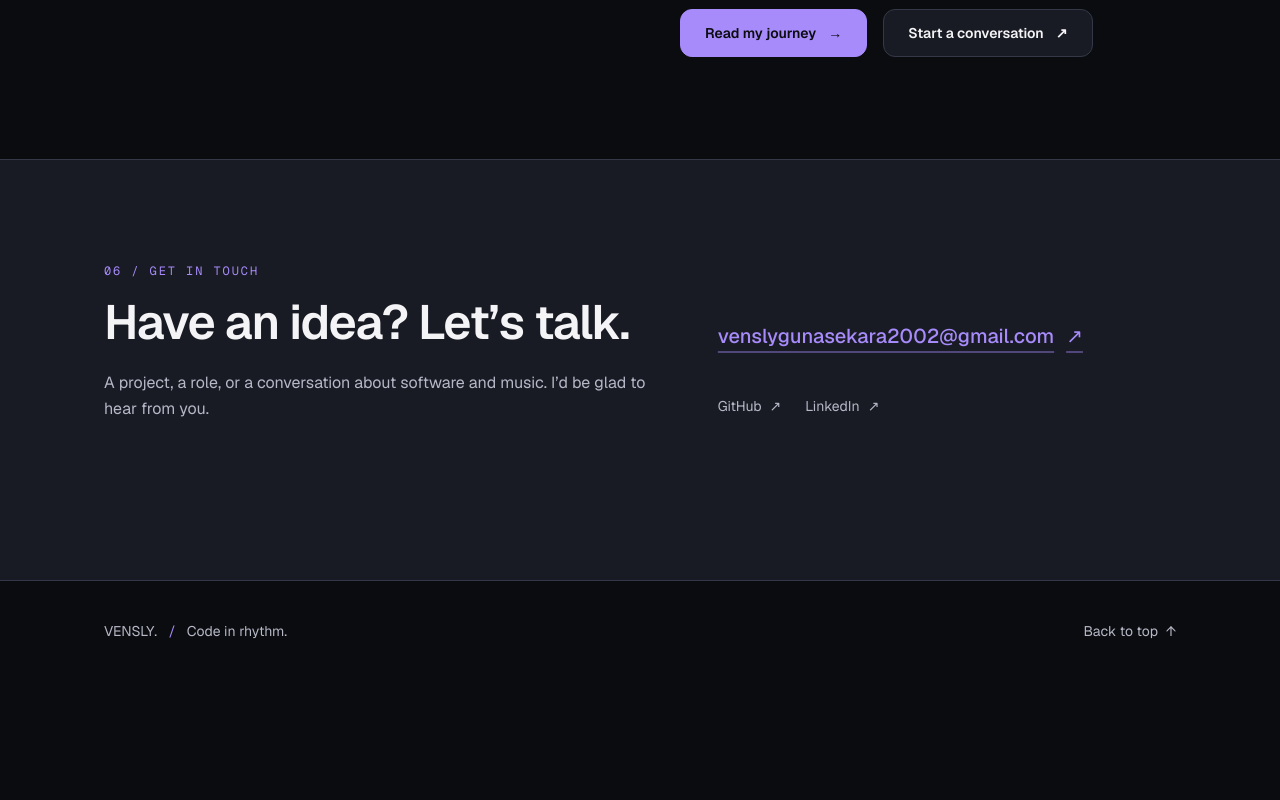
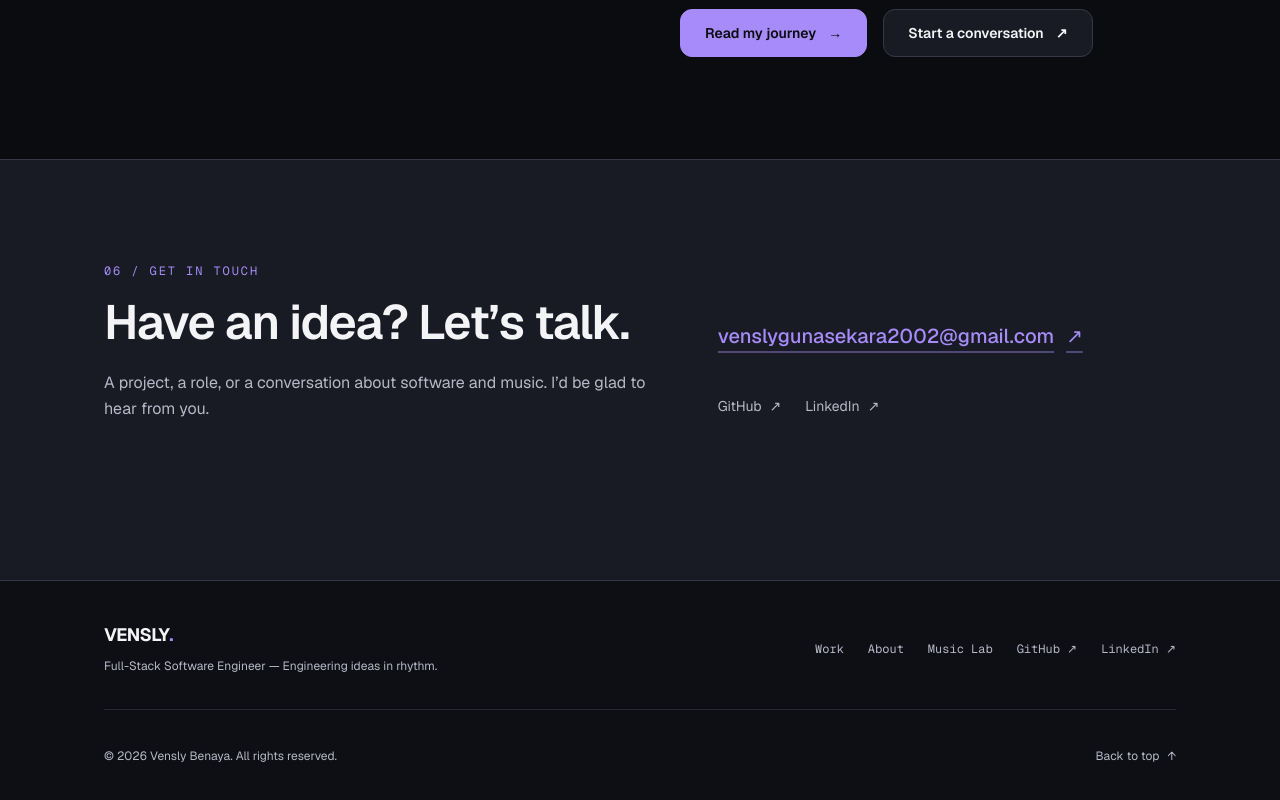
Before and after one commit to venslyg/portfolio-new, a Next.js app: page / in a window 1280 px wide. Shown: the part 4145-4945 px from the top of the page. Before the commit the page ends 4826 px from the top, so only its background shows below. Built offline with nearby package versions, Linux system fonts and the light colour scheme; no server answers.

Commit message:
feat: add layout components, SEO configuration, and development roadmap

```diff
--- a/development-roadmap/development-roadmap.md
+++ b/development-roadmap/development-roadmap.md
@@ -2,7 +2,7 @@ VENSLY. — Code in Rhythm
 Project: Vensly Benaya's interactive developer portfolio
 Product direction: Professional full-stack engineering meets music and 3D interaction
 Stack: Next.js App Router, TypeScript, Tailwind CSS, Three.js / React Three Fiber, Vercel
-Status: Phase 4 implemented and verified locally; 3D floating synthesizer with progressive WebGL fallback and Web Audio integrated. Vercel remains deferred. Phase 5 awaits approval.
+Status: Phase 5 implemented and verified locally; production quality, SEO, sitemap, robots, OpenGraph, accessibility, and mobile audits passed. Phase 6 (Vercel Release) ready for approval.
 Last updated: 2026-10-27
 
 1. Mission and release strategy
@@ -220,14 +220,14 @@ PHASE 5 — Frontend production quality
 Goal: make the entire frontend trustworthy, performant and accessible.
 
 Tasks
-- [ ] Mobile responsiveness and real-device checks; no overflow, clipped cards or unusable nav.
-- [ ] Accessibility pass: landmarks, headings, links, focus states, alt text, contrast, reduced motion, screen-reader labels.
-- [ ] Performance pass: optimize images, fonts, 3D asset size, lazy-loading and unnecessary client bundles.
-- [ ] Add metadata, Open Graph image, canonical domain settings when known, robots.txt and sitemap where appropriate.
-- [ ] Add favicon, footer details and polished 404.
-- [ ] Run lint, typecheck, build, and a manual smoke-test matrix (Chrome, Firefox/Safari where available, desktop/mobile).
-- [ ] Add focused automated tests if beneficial (e.g., navigation and route smoke tests); do not install a full test stack without need.
-- [ ] Verify the site with JavaScript/3D reduced or disabled as applicable.
+- [x] Mobile responsiveness and real-device checks; no overflow, clipped cards or unusable nav.
+- [x] Accessibility pass: landmarks, headings, links, focus states, alt text, contrast, reduced motion, screen-reader labels.
+- [x] Performance pass: optimize images, fonts, 3D asset size, lazy-loading and unnecessary client bundles.
+- [x] Add metadata, Open Graph image, canonical domain settings when known, robots.txt and sitemap where appropriate.
+- [x] Add favicon, footer details and polished 404.
+- [x] Run lint, typecheck, build, and a manual smoke-test matrix (Chrome, Firefox/Safari where available, desktop/mobile).
+- [x] Add focused automated tests if beneficial (e.g., navigation and route smoke tests); do not install a full test stack without need.
+- [x] Verify the site with JavaScript/3D reduced or disabled as applicable.
 Deliverables: release candidate; documented known limitations and test results.
 
 Acceptance gate: no major accessibility issues, broken links, console errors or broken layouts; key pages load promptly on mobile; production build is green.
--- a/src/app/layout.tsx
+++ b/src/app/layout.tsx
@@ -15,12 +15,47 @@ const geistMono = Geist_Mono({
 });
 
 export const metadata: Metadata = {
+  metadataBase: new URL(process.env.NEXT_PUBLIC_SITE_URL || 'https://vensly.dev'),
   title: {
     default: 'VENSLY. — Engineering ideas in rhythm',
     template: '%s | VENSLY.',
   },
   description:
     "Vensly Benaya's developer portfolio. Full-stack software engineering, thoughtful interfaces, and creative explorations inspired by music.",
+  keywords: [
+    'Vensly Benaya',
+    'Full-Stack Software Engineer',
+    'Angular',
+    'Spring Boot',
+    'Flutter',
+    'React',
+    'Next.js',
+    'TypeScript',
+    'Creative Technologist',
+    'Web Audio',
+  ],
+  authors: [{ name: 'Vensly Benaya', url: 'https://github.com/venslyg' }],
+  creator: 'Vensly Benaya',
+  openGraph: {
+    type: 'website',
+    locale: 'en_US',
+    url: '/',
+    siteName: 'VENSLY. — Portfolio',
+    title: 'VENSLY. — Engineering ideas in rhythm',
+    description:
+      "Full-stack software engineer crafting thoughtful web applications, cross-platform mobile tools, and creative music experiments.",
+  },
+  twitter: {
+    card: 'summary_large_image',
+    title: 'VENSLY. — Engineering ideas in rhythm',
+    description:
+      "Full-stack software engineer crafting thoughtful web applications, cross-platform mobile tools, and creative music experiments.",
+    creator: '@venslyg',
+  },
+  robots: {
+    index: true,
+    follow: true,
+  },
 };
 
 export default function RootLayout({ children }: LayoutProps<'/'>) {
--- /dev/null
+++ b/src/app/robots.ts
@@ -0,0 +1,14 @@
+import type { MetadataRoute } from 'next';
+
+export default function robots(): MetadataRoute.Robots {
+  const baseUrl = process.env.NEXT_PUBLIC_SITE_URL || 'https://vensly.dev';
+
+  return {
+    rules: {
+      userAgent: '*',
+      allow: '/',
+      disallow: ['/api/'],
+    },
+    sitemap: `${baseUrl}/sitemap.xml`,
+  };
+}
--- /dev/null
+++ b/src/app/sitemap.ts
@@ -0,0 +1,43 @@
+import type { MetadataRoute } from 'next';
+import { getAllProjects } from '@/content/projects';
+
+export default function sitemap(): MetadataRoute.Sitemap {
+  const baseUrl = process.env.NEXT_PUBLIC_SITE_URL || 'https://vensly.dev';
+  const currentDate = '2026-10-27';
+
+  const staticRoutes: MetadataRoute.Sitemap = [
+    {
+      url: `${baseUrl}/`,
+      lastModified: currentDate,
+      changeFrequency: 'monthly',
+      priority: 1.0,
+    },
+    {
+      url: `${baseUrl}/projects`,
+      lastModified: currentDate,
+      changeFrequency: 'weekly',
+      priority: 0.9,
+    },
+    {
+      url: `${baseUrl}/about`,
+      lastModified: currentDate,
+      changeFrequency: 'monthly',
+      priority: 0.8,
+    },
+    {
+      url: `${baseUrl}/music`,
+      lastModified: currentDate,
+      changeFrequency: 'monthly',
+      priority: 0.7,
+    },
+  ];
+
+  const projectRoutes: MetadataRoute.Sitemap = getAllProjects().map(project => ({
+    url: `${baseUrl}/projects/${project.slug}`,
+    lastModified: currentDate,
+    changeFrequency: 'monthly',
+    priority: 0.8,
+  }));
+
+  return [...staticRoutes, ...projectRoutes];
+}
--- a/src/components/layout/footer/footer.tsx
+++ b/src/components/layout/footer/footer.tsx
@@ -1,20 +1,67 @@
 import Link from 'next/link';
 import { Container } from '@/components/layout/container/container';
+import { profile } from '@/content/profile';
 
 export function Footer() {
+  const currentYear = 2026;
+
   return (
-    <footer className="border-t border-border py-7">
-      <Container className="flex flex-col gap-4 text-sm text-muted sm:flex-row sm:items-center sm:justify-between">
-        <p>
-          VENSLY.{' '}
-          <span className="mx-2 text-accent" aria-hidden="true">
-            /
-          </span>{' '}
-          Code in rhythm.
-        </p>
-        <Link href="/#home" className="inline-flex min-h-11 w-fit items-center gap-2 transition-colors hover:text-foreground">
-          Back to top <span aria-hidden="true">↑</span>
-        </Link>
+    <footer className="border-t border-border bg-surface/20 py-10">
+      <Container className="flex flex-col gap-8 text-sm text-muted">
+        <div className="flex flex-col gap-6 sm:flex-row sm:items-center sm:justify-between">
+          <div>
+            <Link
+              href="/"
+              className="inline-flex items-center text-lg font-bold tracking-tight text-foreground transition-colors hover:text-accent"
+              aria-label="Vensly home"
+            >
+              VENSLY<span className="text-accent">.</span>
+            </Link>
+            <p className="mt-2 text-xs leading-relaxed text-muted">
+              Full-Stack Software Engineer — Engineering ideas in rhythm.
+            </p>
+          </div>
+
+          <div className="flex flex-wrap items-center gap-6 text-xs font-mono">
+            <Link href="/projects" className="transition-colors hover:text-foreground">
+              Work
+            </Link>
+            <Link href="/about" className="transition-colors hover:text-foreground">
+              About
+            </Link>
+            <Link href="/music" className="transition-colors hover:text-foreground">
+              Music Lab
+            </Link>
+            <a
+              href={profile.github}
+              target="_blank"
+              rel="noopener noreferrer"
+              className="transition-colors hover:text-foreground"
+            >
+              GitHub ↗
+            </a>
+            <a
+              href={profile.linkedin}
+              target="_blank"
+              rel="noopener noreferrer"
+              className="transition-colors hover:text-foreground"
+            >
+              LinkedIn ↗
+            </a>
+          </div>
+        </div>
+
+        <div className="flex flex-col gap-4 border-t border-border/60 pt-6 text-xs text-muted sm:flex-row sm:items-center sm:justify-between">
+          <p>© {currentYear} Vensly Benaya. All rights reserved.</p>
+          <Link
+            href="/#home"
+            className="inline-flex min-h-11 w-fit items-center gap-2 transition-colors hover:text-foreground focus-visible:rounded-control"
+            aria-label="Scroll back to top of page"
+          >
+            <span>Back to top</span>
+            <span aria-hidden="true">↑</span>
+          </Link>
+        </div>
       </Container>
     </footer>
   );
--- a/src/components/layout/header/header.tsx
+++ b/src/components/layout/header/header.tsx
@@ -7,9 +7,9 @@ export function Header() {
     <header className="sticky top-0 z-30 border-b border-border bg-background/95 backdrop-blur-md">
       <Container className="flex min-h-20 items-center justify-between gap-6 py-3">
         <Link
-          href="/#home"
+          href="/"
           aria-label="Vensly home"
-          className="inline-flex min-h-11 shrink-0 items-center text-xl font-bold tracking-tight"
+          className="inline-flex min-h-11 shrink-0 items-center text-xl font-bold tracking-tight transition-colors hover:text-accent focus-visible:rounded-control"
         >
           VENSLY<span className="text-accent">.</span>
         </Link>
```
